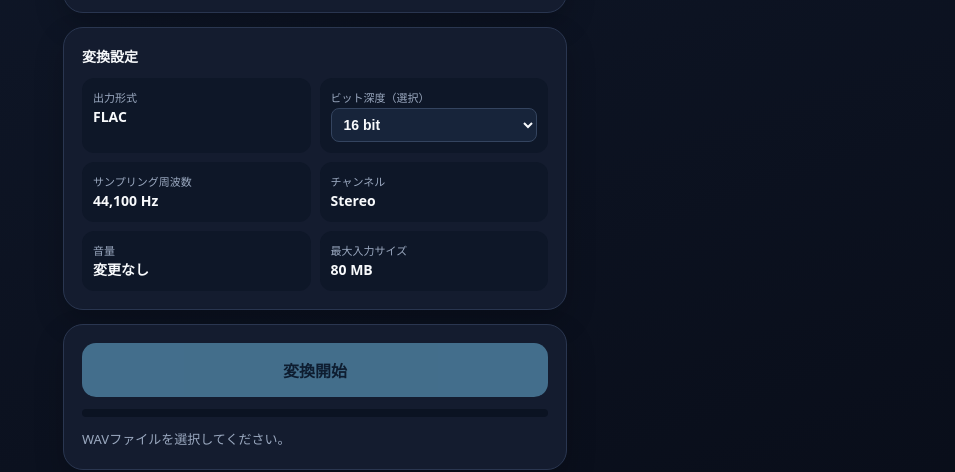
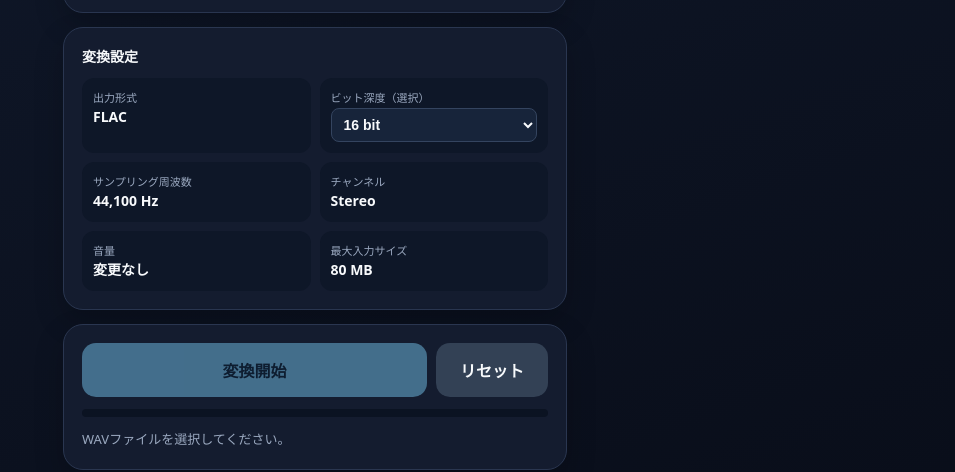
Before and after one commit to yukito19820828-maker/rootnote-converter, a website built with Vite: page index.html in a window 1280 px wide. Shown: the part 368-840 px from the top of the page, without its empty margins (325-1280 px from the left). Built offline with nearby package versions, Linux system fonts and the light colour scheme.

Commit message:
Add reset button to converter UI

```diff
--- a/index.html
+++ b/index.html
@@ -16,7 +16,7 @@ main{max-width:540px;margin:auto;padding:26px 18px 40px}.brand{text-align:center
 input[type=file]{display:none}.file{display:none;margin-top:14px;padding:12px;background:#0e1728;border-radius:12px;font-size:13px;overflow-wrap:anywhere}.file.show{display:block}
 .spec h2{font-size:14px;margin:0 0 12px}.grid{display:grid;grid-template-columns:1fr 1fr;gap:9px}.item{background:#0e1728;border-radius:12px;padding:11px}.item span{display:block;color:var(--muted);font-size:11px}.item b{font-size:14px}.item select{width:100%;margin-top:3px;padding:7px 8px;border:1px solid #34445f;border-radius:8px;background:#17243a;color:#f8fafc;font-size:14px;font-weight:700}
 button,.download{width:100%;border:0;border-radius:14px;padding:15px;font-size:16px;font-weight:700;background:var(--accent);color:#082033;cursor:pointer;text-align:center;text-decoration:none;display:block}
-button:disabled{opacity:.45;cursor:not-allowed}.progress{height:8px;background:#0b1322;border-radius:20px;overflow:hidden;margin:12px 0}.bar{height:100%;width:0;background:var(--accent);transition:width .2s}
+button:disabled{opacity:.45;cursor:not-allowed}.button-row{display:grid;grid-template-columns:1fr 112px;gap:9px}.button-row .reset{background:#334155;color:#f8fafc}.progress{height:8px;background:#0b1322;border-radius:20px;overflow:hidden;margin:12px 0}.bar{height:100%;width:0;background:var(--accent);transition:width .2s}
 .status{font-size:13px;color:var(--muted);min-height:22px;line-height:1.6}.download{display:none;background:#86efac;color:#052e16;margin-top:12px}.download.show{display:block}
 .note{font-size:11px;color:var(--muted);line-height:1.7}.warn{color:#fbbf24}
 .error{display:none;border:1px solid #854d4d;background:#321b25;border-radius:14px;padding:13px;margin-top:14px}.error.show{display:block}.error h3{margin:0 0 8px;color:#fecaca;font-size:14px}.error pre{white-space:pre-wrap;overflow-wrap:anywhere;max-height:240px;overflow:auto;font-size:11px;line-height:1.5;color:#ffe4e6;margin:0}
@@ -38,7 +38,7 @@ button:disabled{opacity:.45;cursor:not-allowed}.progress{height:8px;background:#
 <div class="item"><span>音量</span><b>変更なし</b></div><div class="item"><span>最大入力サイズ</span><b>80 MB</b></div>
 </div></section>
 <section class="panel">
-<button id="convert" disabled>変換開始</button><div class="progress"><div id="bar" class="bar"></div></div>
+<div class="button-row"><button id="convert" disabled>変換開始</button><button id="reset" class="reset" type="button">リセット</button></div><div class="progress"><div id="bar" class="bar"></div></div>
 <div id="status" class="status">WAVファイルを選択してください。</div><a id="save" class="download">FLACをスマホに保存</a>
 <div id="errorBox" class="error"><h3>⚠ エラー詳細</h3><pre id="errorText"></pre><div class="actions"><button id="copyError">エラーをコピー</button><button id="saveError">ログを保存</button></div></div>
 </section>
```
